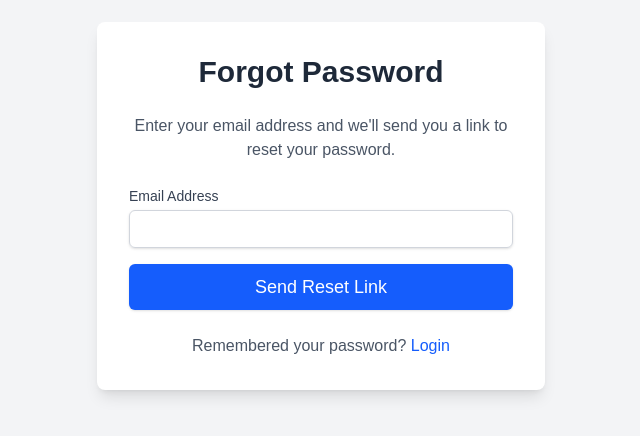
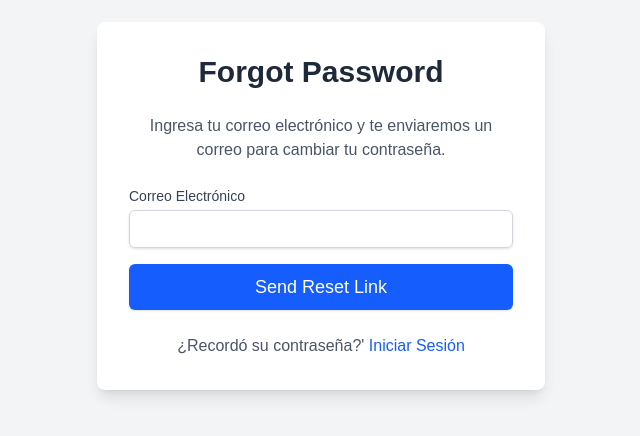
Before and after one commit to gaelmh/NutriSaas_Assesment, a Next.js app in the folder frontend/: page /forgot-password in a window 1280 px wide. Shown: the part 194-630 px from the top of the page, without its empty margins (319-959 px from the left). Built offline with nearby package versions, Linux system fonts and the light colour scheme.

Commit message:
Fixed bugs that prevented frontend deployment

```diff
--- a/frontend/src/app/forgot-password/page.tsx
+++ b/frontend/src/app/forgot-password/page.tsx
@@ -49,12 +49,12 @@ export default function ForgotPasswordPage() {
       <div className="bg-white p-8 rounded-lg shadow-lg w-full max-w-md">
         <h2 className="text-3xl font-bold text-center text-gray-800 mb-6">Forgot Password</h2>
         <p className="text-center text-gray-600 mb-6">
-          Enter your email address and we'll send you a link to reset your password.
+          Ingresa tu correo electrónico y te enviaremos un correo para cambiar tu contraseña.
         </p>
         <form onSubmit={handleSubmit} className="space-y-4">
           <div>
             <label htmlFor="email" className="block text-sm font-medium text-gray-700 mb-1">
-              Email Address
+              Correo Electrónico
             </label>
             <input
               type="email"
@@ -82,9 +82,9 @@ export default function ForgotPasswordPage() {
         )}
 
         <p className="mt-6 text-center text-gray-600">
-          Remembered your password?{' '}
+          ¿Recordó su contraseña?&apos;{' '}
           <Link href="/login" className="font-medium text-blue-600 hover:text-blue-500">
-            Login
+            Iniciar Sesión
           </Link>
         </p>
       </div>
--- a/frontend/src/app/login/page.tsx
+++ b/frontend/src/app/login/page.tsx
@@ -70,7 +70,7 @@ export default function LoginPage() {
         <form onSubmit={handleSubmit} className="space-y-4">
           <div>
             <label htmlFor="username" className="block text-sm font-medium text-gray-700 mb-1">
-              Username
+              Usuario
             </label>
             <input
               type="text"
@@ -83,7 +83,7 @@ export default function LoginPage() {
           </div>
           <div>
             <label htmlFor="password" className="block text-sm font-medium text-gray-700 mb-1">
-              Password
+              Contraseña
             </label>
             <input
               type="password"
@@ -111,7 +111,7 @@ export default function LoginPage() {
         )}
 
         <p className="mt-6 text-center text-gray-600">
-          ¿No tiene una cuenta?{' '}
+          ¿No tiene una cuenta?&apos;{' '}
           <Link href="/signup" className="font-medium text-blue-600 hover:text-blue-500">
             Registrarme
           </Link>
--- a/frontend/src/app/reset-password/page.tsx
+++ b/frontend/src/app/reset-password/page.tsx
@@ -105,7 +105,7 @@ export default function ResetPasswordPage() {
           <form onSubmit={handleSubmit} className="space-y-4">
             <div>
               <label htmlFor="newPassword" className="block text-sm font-medium text-gray-700 mb-1">
-                New Password
+                Nueva Contraseña
               </label>
               <input
                 type="password"
@@ -118,7 +118,7 @@ export default function ResetPasswordPage() {
             </div>
             <div>
               <label htmlFor="confirmPassword" className="block text-sm font-medium text-gray-700 mb-1">
-                Confirm New Password
+                Confirmar Nueva Contraseña
               </label>
               <input
                 type="password"
@@ -148,7 +148,7 @@ export default function ResetPasswordPage() {
 
         <p className="mt-6 text-center text-gray-600">
           <Link href="/login" className="font-medium text-blue-600 hover:text-blue-500">
-            Back to Login
+            Regresar a Inicio de Sesión
           </Link>
         </p>
       </div>
--- a/frontend/src/app/signup/page.tsx
+++ b/frontend/src/app/signup/page.tsx
@@ -133,7 +133,7 @@ export default function SignupPage() {
         )}
 
         <p className="mt-6 text-center text-gray-600">
-          ¿Ya tiene una cuenta?{' '}
+          ¿Ya tiene una cuenta?&apos;{' '}
           <Link href="/login" className="font-medium text-blue-600 hover:text-blue-500">
             Iniciar Sesión
           </Link>
```
